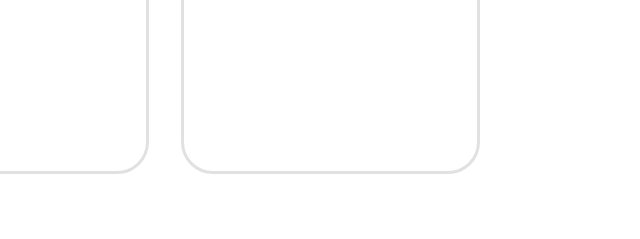
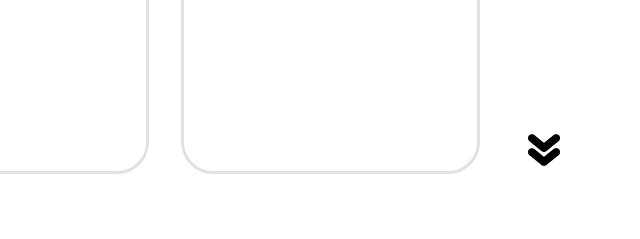
Before and after one commit to MariiaIngersoll/Portfolio, a plain HTML site: page index.html in a window 1280 px wide. Shown: the part 2321-2560 px from the top of the page, 640-1280 px from the left. Drawn offline with Linux system fonts and the light colour scheme.

Commit message:
cleaned up code

```diff
--- a/index.html
+++ b/index.html
@@ -62,7 +62,6 @@
                     class="icon"
                     onclick="location.href='https://github.com/MariiaIngersoll/'"/>
             </div>
-
         </div>
     </section>
     <section id="about">
@@ -97,7 +96,7 @@
           </div>
         </div>
         <img
-        src="./assets/arrow.jpg"
+        src="./assets/arrow.png"
         alt="Arrow icon"
         class="icon arrow"
         onclick="location.href='./#projects'"
@@ -159,7 +158,13 @@
                 </p>
             </div>
           </div>
-
+        </div>
+        <img
+        src="./assets/arrow.png"
+        alt="Arrow icon"
+        class="icon arrow"
+        onclick="location.href='./#contact'"
+      />
     </section>
     <section id="contact">
         <p class="section__text__p1">Get in Touch</p>
--- a/style.css
+++ b/style.css
@@ -261,6 +261,7 @@ section {
 gap: 2rem;
 margin-bottom: 2rem;
 margin-top: 2rem;
+flex-wrap: wrap;
 }
 
 .about-details-container {
@@ -278,10 +279,10 @@ border-radius: 50rem;
 }
 
 .arrow {
-position: absolute;
-right: -5rem;
-bottom: 2.5rem;
-}
+    position: absolute;
+    right: -5rem;
+    bottom: 2.5rem;
+  }
 
 .details-container {
 padding: 1.5rem;
@@ -300,6 +301,9 @@ height: 80%;
 
 /* Projects section */
 
+#projects {
+    position: relative;
+}
 .project-logo {
     width: 150px;
     height: 150px;
@@ -311,6 +315,7 @@ height: 80%;
 /* Contact */
 
 #contact {
+    position: relative;
     display: flex;
     justify-content: center;
     flex-direction: column;
```
Also changed, not shown: assets/arrow.png (renamed from assets/arrow.jpg).
